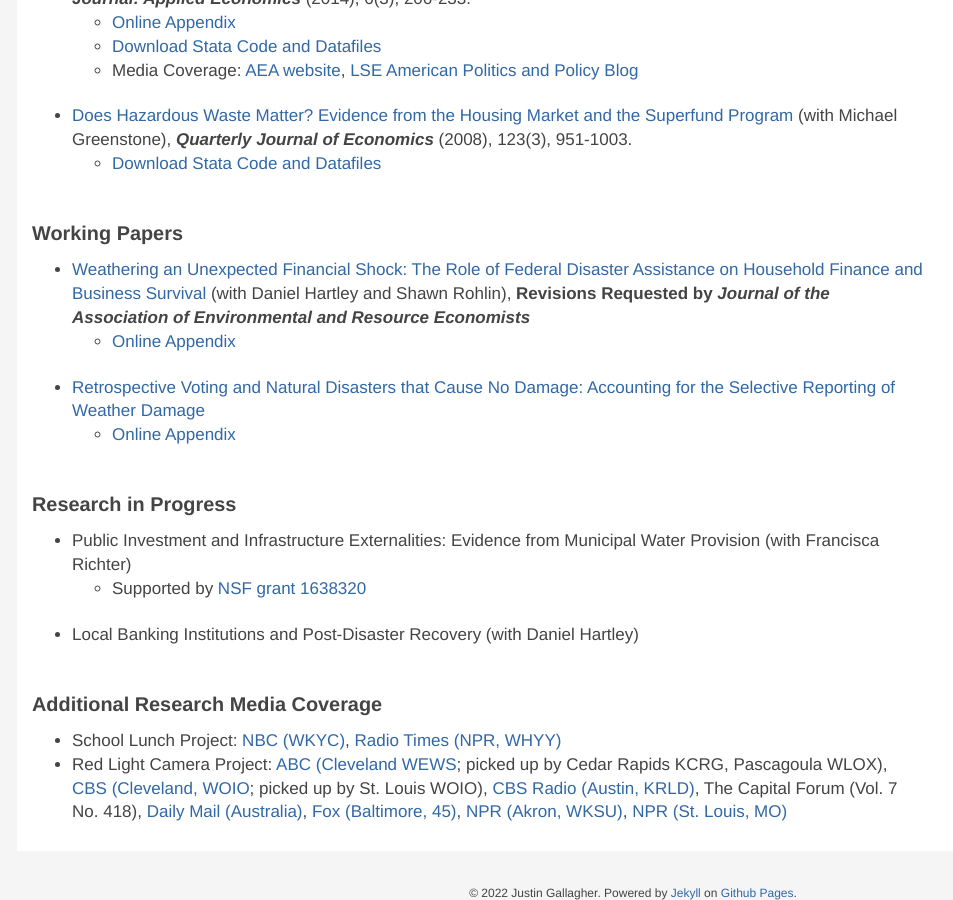
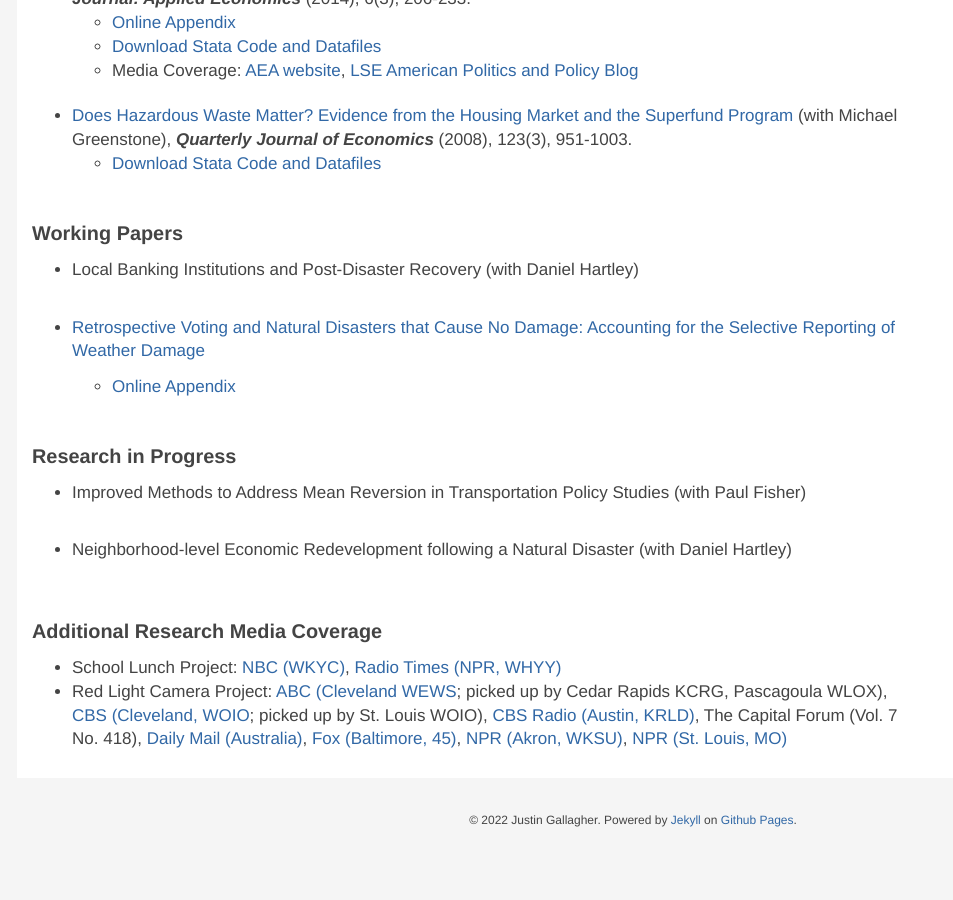
Before and after one commit to justinpgallagher/justinpgallagher.github.io, a Jekyll site: the page built from research.html, in a window 1280 px wide and 900 px high, scrolled down 1049 px. Shown: the whole window, without its empty margins (7-960 px from the left). Built offline with Jekyll 4.4.1, drawn with Linux system fonts in a browser that asks for light colours; nearby versions of some CDN libraries; some web fonts are replaced; library files that are not in the unit come from our copies; after the commit the page ends 1912 px from its top, so only the background shows below that.

Commit message:
Update research.md

```diff
--- a/_includes/research.md
+++ b/_includes/research.md
@@ -65,18 +65,16 @@
 
 ### Working Papers
 
-- {:.pub_li} [Weathering an Unexpected Financial Shock: The Role of Federal Disaster Assistance on Household Finance and Business Survival](pdfs/Tornadoes_122121.pdf) (with Daniel Hartley and Shawn Rohlin), **Revisions Requested by _Journal of the Association of Environmental and Resource Economists_**
-  - [Online Appendix](pdfs/Tornadoes_Appendix_122121.pdf)
+- {:.pub_li} Local Banking Institutions and Post-Disaster Recovery (with Daniel Hartley)
 
 - {:.pub_li} [Retrospective Voting and Natural Disasters that Cause No Damage: Accounting for the Selective Reporting of Weather Damage](pdfs/Attentive_Electorate_081121.pdf)
   - [Online Appendix](pdfs/Attentive_Electorate_Appendix_081121.pdf)
 
 ### Research in Progress
 
-- {:.pub_li} Public Investment and Infrastructure Externalities: Evidence from Municipal Water Provision (with Francisca Richter)
-  - Supported by [NSF grant 1638320](https://www.nsf.gov/awardsearch/showAward?AWD_ID=1638320&amp;HistoricalAwards=false)
+- {:.pub_li} Improved Methods to Address Mean Reversion in Transportation Policy Studies (with Paul Fisher)
 
-- {:.pub_li} Local Banking Institutions and Post-Disaster Recovery (with Daniel Hartley)
+- {:.pub_li} Neighborhood-level Economic Redevelopment following a Natural Disaster (with Daniel Hartley)
 
 ### Additional Research Media Coverage
 
```
